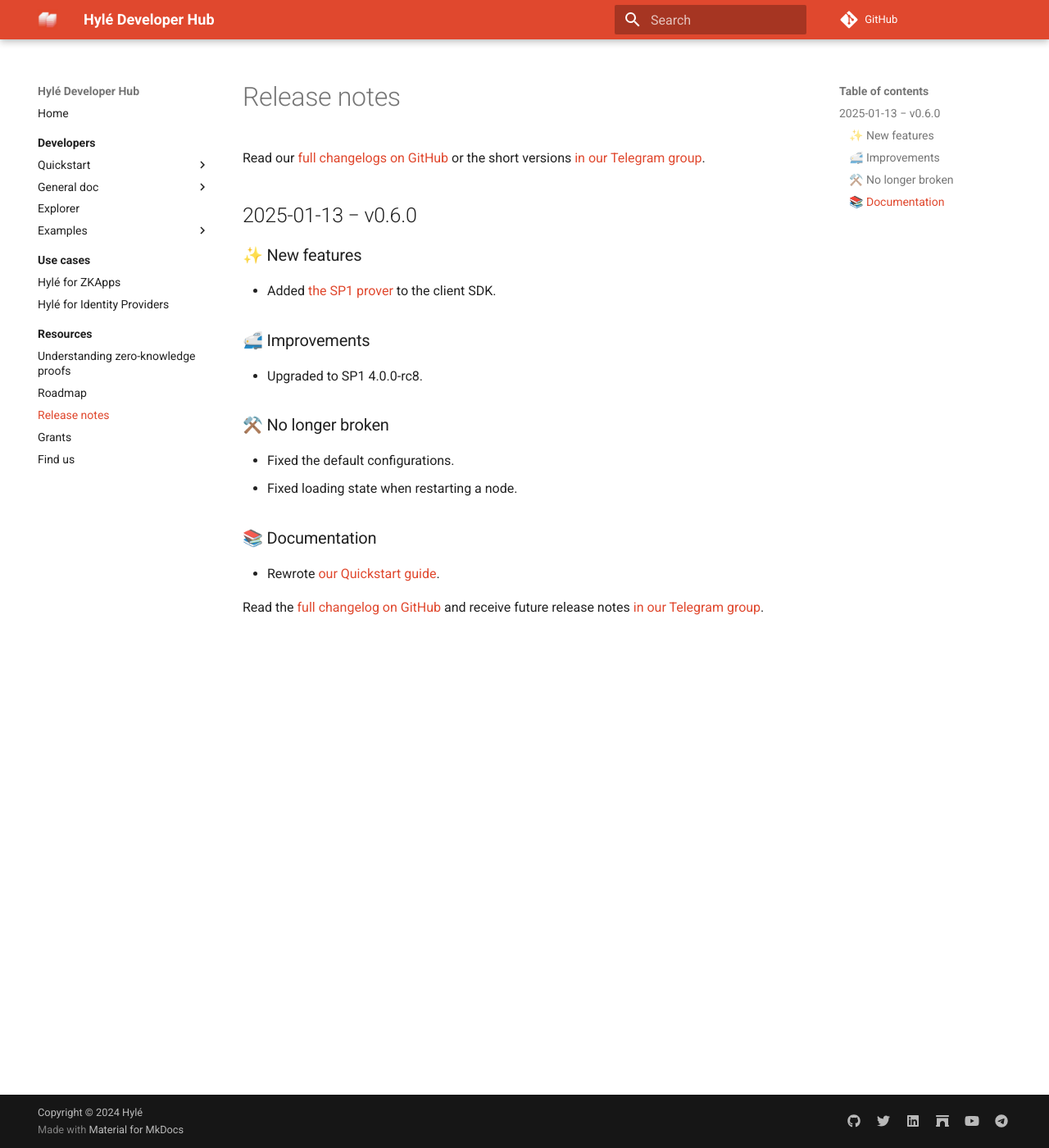
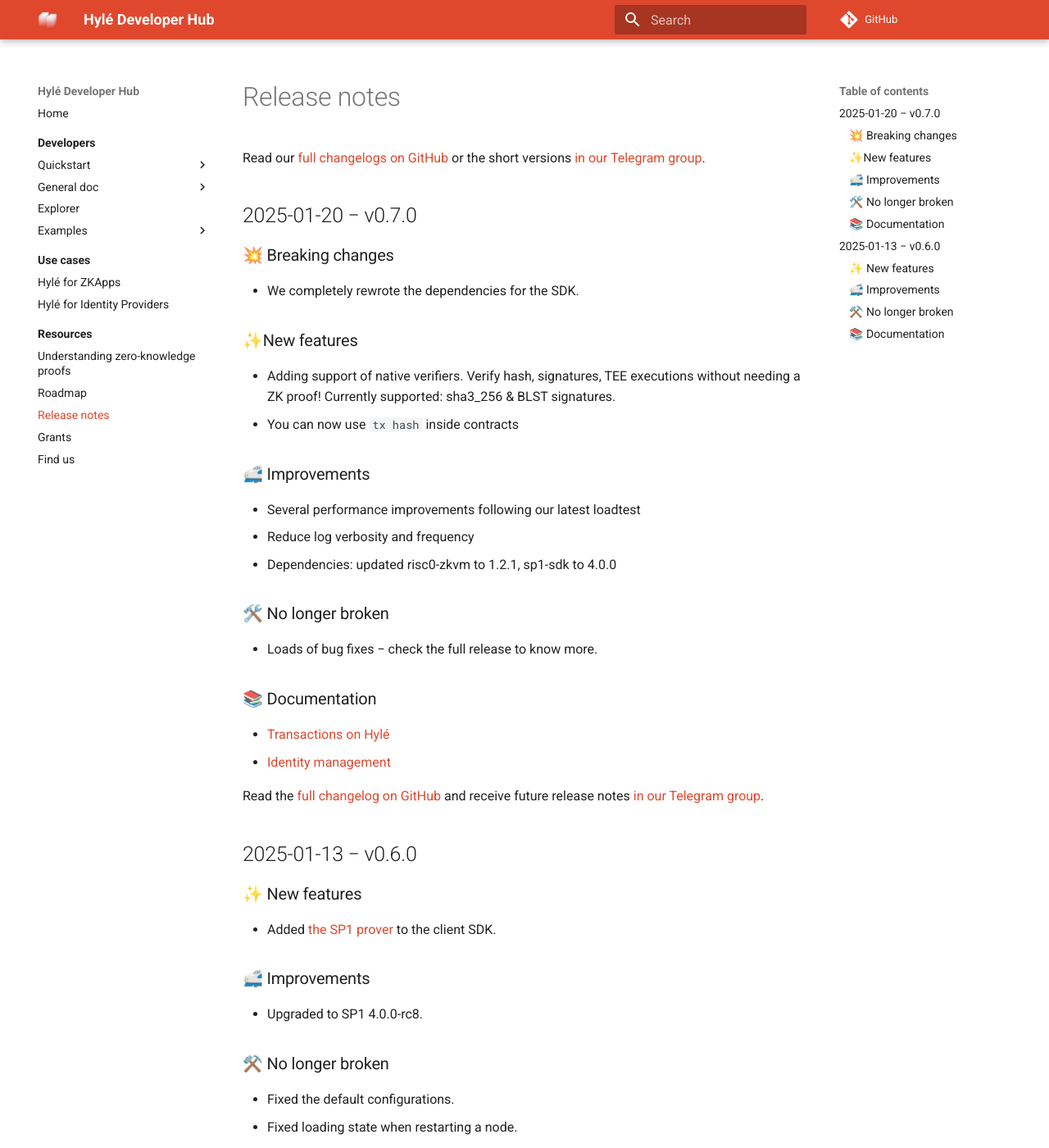
Before and after one commit to Hyle-org/devhub-hyle, an MkDocs documentation site: the page built from docs/resources/release-notes.md, in a window 1280 px wide and 1400 px high. Shown: the whole window at 82% size. Built offline with MkDocs 1.6.1 and Material for MkDocs 9.7.7, drawn with Linux system fonts in a browser that asks for light colours; comment, search, counter and statistics services are not loaded.

Commit message:
release notes

```diff
--- a/docs/resources/release-notes.md
+++ b/docs/resources/release-notes.md
@@ -1,6 +1,35 @@
 # Release notes
 
 Read our [full changelogs on GitHub](https://github.com/Hyle-org/hyle/releases/) or the short versions [in our Telegram group](https://t.me/hyle_org).
+
+## 2025-01-20 − v0.7.0
+
+### 💥 Breaking changes
+
+- We completely rewrote the dependencies for the SDK.
+
+### ✨New features
+
+- Adding support of native verifiers. Verify hash,
+signatures, TEE executions without needing a ZK proof! Currently supported: sha3_256 & BLST signatures.
+- You can now use `tx hash` inside contracts
+
+### 🚅 Improvements
+
+- Several performance improvements following our latest loadtest
+- Reduce log verbosity and frequency
+- Dependencies: updated risc0-zkvm to 1.2.1, sp1-sdk to 4.0.0
+
+### 🛠️ No longer broken
+
+- Loads of bug fixes − check the full release to know more.
+
+### 📚 Documentation
+
+- [Transactions on Hylé](https://docs.hyle.eu/developers/general-doc/transaction/)
+- [Identity management](https://docs.hyle.eu/developers/general-doc/identity/)
+
+Read the [full changelog on GitHub](https://github.com/Hyle-org/hyle/releases/tag/v0.7.0) and receive future release notes [in our Telegram group](https://t.me/hyle_org).
 
 ## 2025-01-13 − v0.6.0
 
```
